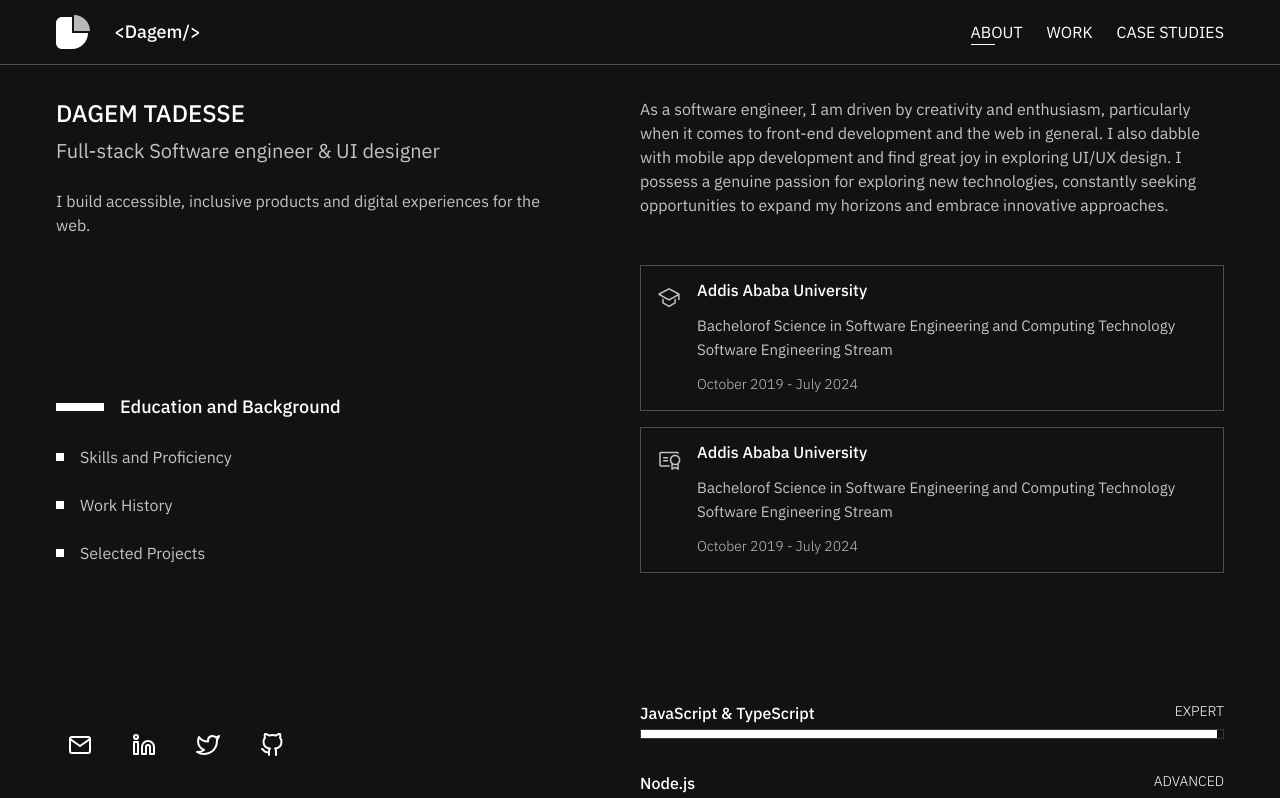
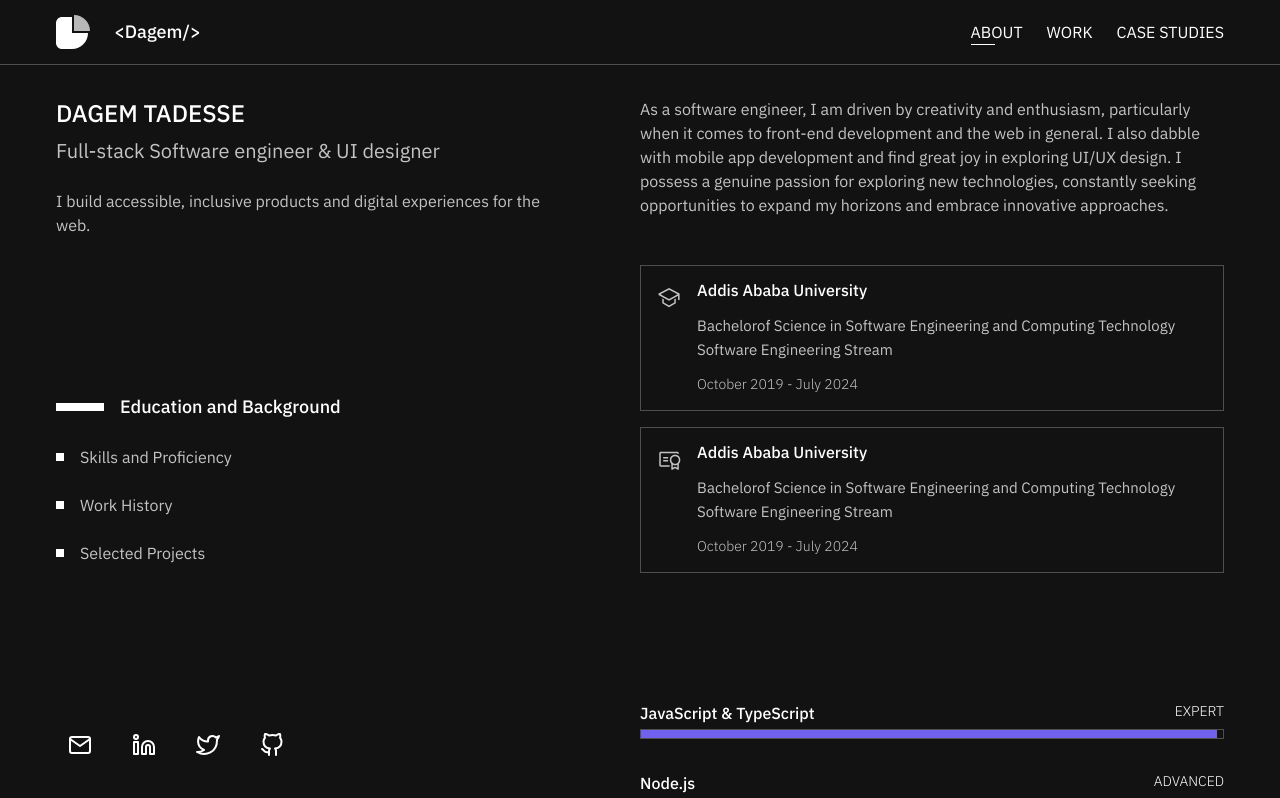
Before and after one commit to dagemtadesse/portfolio, a Next.js app: page /about in a window 1280 px wide. Shown: the top 798 px of the page. Built offline with nearby package versions, Linux system fonts and the light colour scheme.

Commit message:
color changes

```diff
--- a/components/Button.tsx
+++ b/components/Button.tsx
@@ -27,7 +27,7 @@ export const Button = ({
   const style = classNames(
     "uppercase font-medium before:absolute before:inset-0 relative rounded",
     {
-      "hover:before:bg-black hover:before:bg-opacity-5 active:before:bg-opacity-10 border border-divider":
+      "hover:before:bg-primary hover:before:bg-opacity-20 active:before:bg-opacity-30 active:before:bg-opacity-10 border border-primary text-primary":
         variant == "outlined",
       "bg-primary text-white active:before:bg-black active:before:bg-opacity-20":
         variant == "filled",
--- a/components/button/IconButton.tsx
+++ b/components/button/IconButton.tsx
@@ -14,7 +14,7 @@ export const IconButton = ({
 
   return (
     <Wrapper {...wrapperProps}>
-      <button className="rounded-full aspect-square p-3 block bg-transparent hover:bg-white hover:bg-opacity-30 transition-colors duration-300 ease-in-out active:bg-gray-200">
+      <button className="rounded-full aspect-square p-3 block bg-transparent hover:bg-primary hover:bg-opacity-30 transition-colors duration-300 ease-in-out active:bg-gray-200">
         {children}
       </button>
     </Wrapper>
--- a/sections/about/Skills.tsx
+++ b/sections/about/Skills.tsx
@@ -45,10 +45,10 @@ const Skill = ({ name, level }: { name: string; level: keyof typeof SkillLevels
         <h4 className="font-medium ">{name}</h4>
         <p className="uppercase font-light text-sm">{level}</p>
       </div>
-      <div className="border border-customBlack mt-1">
+      <div className="border border-divider mt-1">
         <motion.div variants={growHorizontal}>
           <div
-            className="bg-white h-2"
+            className="bg-primary h-2"
             style={{ width: `${SkillLevels[level]}%` }}
           ></div>
         </motion.div>
```
